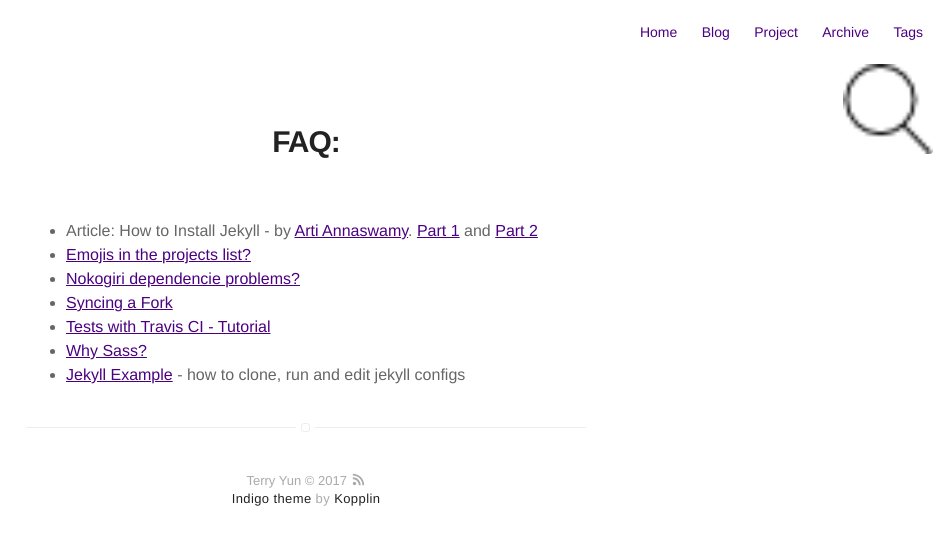
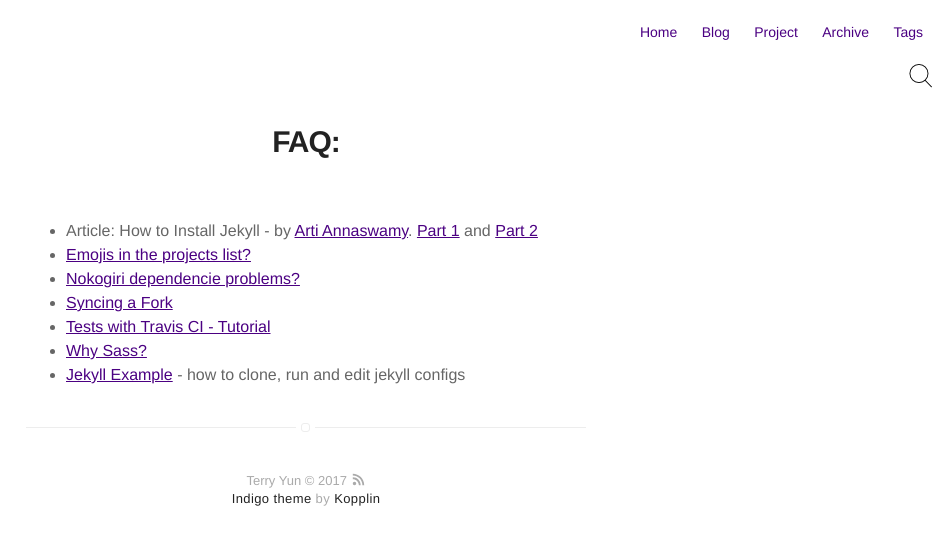
Before and after one commit to CHANMYUNG/nooheat.github.io, a Jekyll site: the page built from FAQ.md, in a window 1280 px wide. Shown: the top 545 px of the page, without its empty margins (334-1280 px from the left). Built offline with Jekyll 4.4.1, drawn with Linux system fonts in a browser that asks for light colours; our own code applies the rules of GitHub Pages for plain Markdown files.

Commit message:
profile update

```diff
--- a/_includes/nav.html
+++ b/_includes/nav.html
@@ -17,7 +17,7 @@
                 <a class="link" href="{{ site.url }}/tags">Tags</a>
             </li>
             <br>
-            <a href="/search/"><img src="/assets/images/icon/search.png" width="90px" style="float:right" /></a>
+            <a href="/search/"><img src="/assets/images/icon/search.png" style="float:right;margin-left:15px" /></a>
         {% endif %}
     </ul>
 </nav>
```
